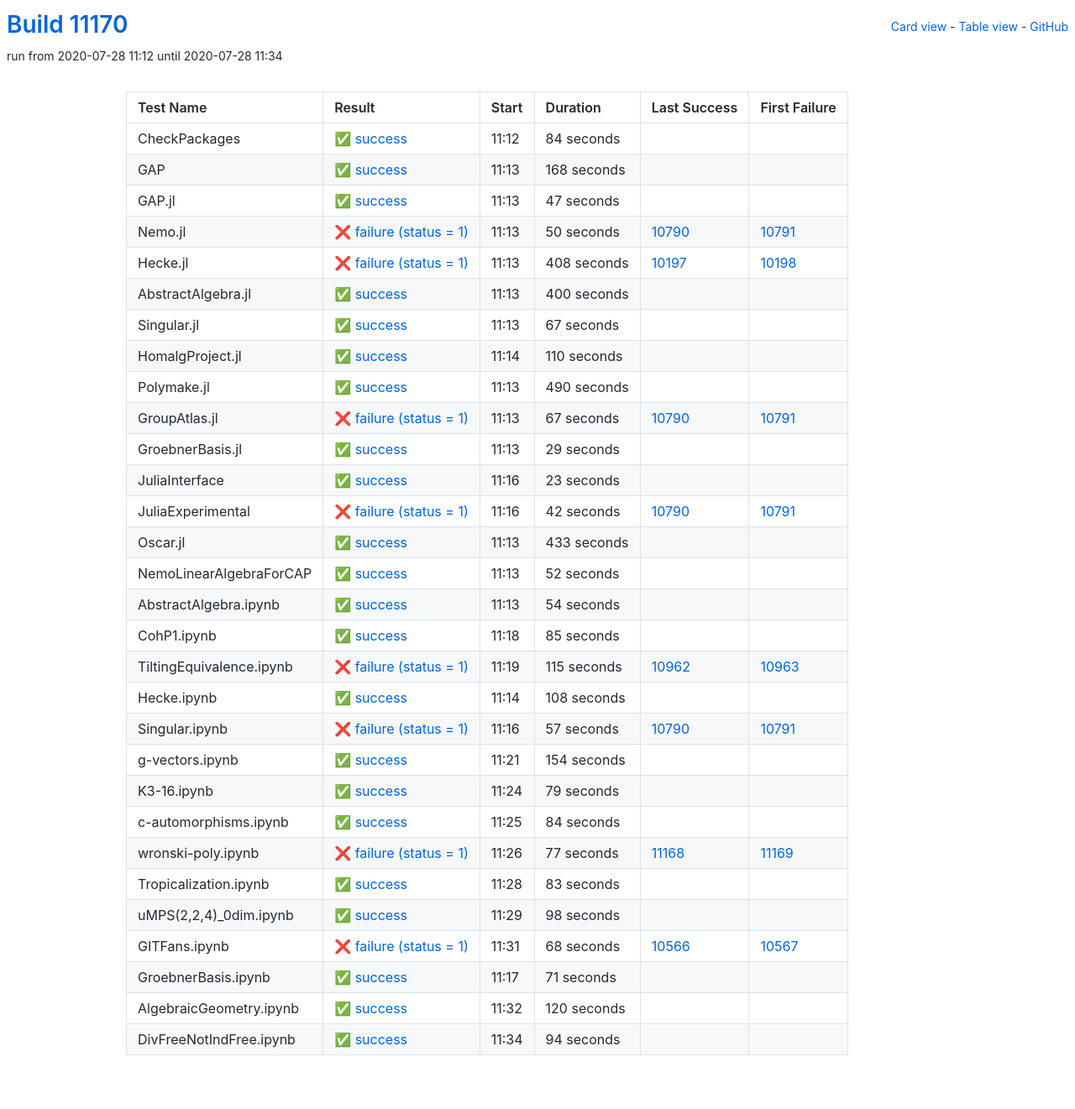
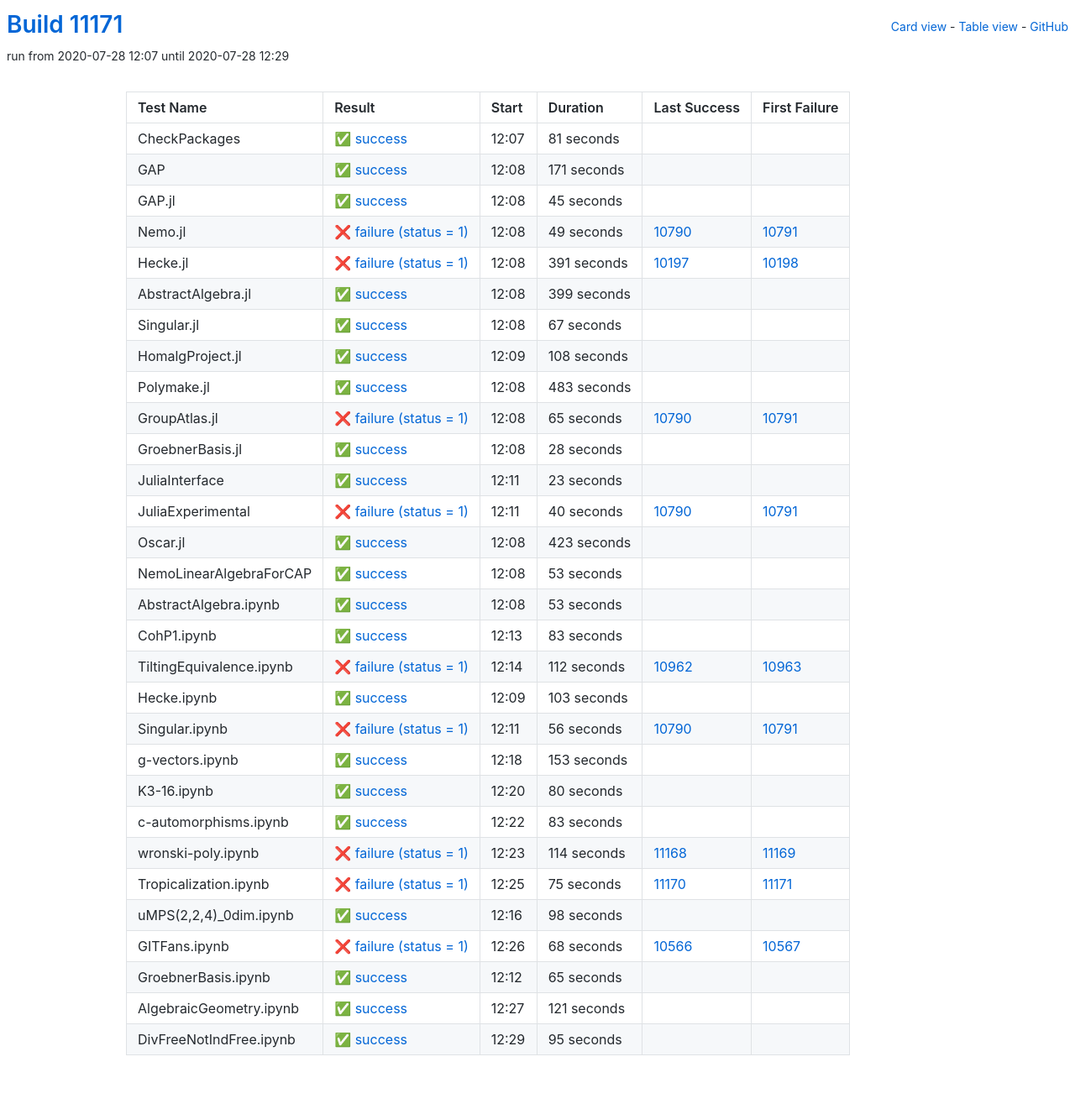
Before and after one commit to oscar-system/oscar-ci-status, a Jekyll site: the page built from table.html, in a window 1280 px wide. Shown: the whole page at 84% size. Built offline with Jekyll 4.4.1, drawn with Linux system fonts in a browser that asks for light colours.

Commit message:
Build #11171

```diff
--- a/_data/ci.yml
+++ b/_data/ci.yml
@@ -1,6 +1,6 @@
 ---
-build: 11170
-build_url: https://oscarci.mathematik.uni-kl.de/job/oscar/11170/
+build: 11171
+build_url: https://oscarci.mathematik.uni-kl.de/job/oscar/11171/
 job: oscar
 organization: oscar-system
 repo: oscar-ci-status
@@ -8,80 +8,80 @@
 tests:
 - name: CheckPackages
   id: checkpackages
-  log: https://oscarci.mathematik.uni-kl.de/job/oscar/11170/artifact/logs/build-11170/CheckPackages.log
-  start: 2020-07-28 11:12
+  log: https://oscarci.mathematik.uni-kl.de/job/oscar/11171/artifact/logs/build-11171/CheckPackages.log
+  start: 2020-07-28 12:07
   success: true
   exitcode: 0
   status: success
-  duration: 84
+  duration: 81
   last_success: false
   last_success_url:
   first_failure: false
   first_failure_url:
 - name: GAP
   id: gap
-  log: https://oscarci.mathematik.uni-kl.de/job/oscar/11170/artifact/logs/build-11170/GAP.log
-  start: 2020-07-28 11:13
+  log: https://oscarci.mathematik.uni-kl.de/job/oscar/11171/artifact/logs/build-11171/GAP.log
+  start: 2020-07-28 12:08
   success: true
   exitcode: 0
   status: success
-  duration: 168
+  duration: 171
   last_success: false
   last_success_url:
   first_failure: false
   first_failure_url:
 - name: GAP.jl
   id: gap-jl
-  log: https://oscarci.mathematik.uni-kl.de/job/oscar/11170/artifact/logs/build-11170/GAP.jl.log
-  start: 2020-07-28 11:13
+  log: https://oscarci.mathematik.uni-kl.de/job/oscar/11171/artifact/logs/build-11171/GAP.jl.log
+  start: 2020-07-28 12:08
   success: true
   exitcode: 0
   status: success
-  duration: 47
+  duration: 45
   last_success: false
   last_success_url:
   first_failure: false
   first_failure_url:
 - name: Nemo.jl
   id: nemo-jl
-  log: https://oscarci.mathematik.uni-kl.de/job/oscar/11170/artifact/logs/build-11170/Nemo.jl.log
-  start: 2020-07-28 11:13
+  log: https://oscarci.mathematik.uni-kl.de/job/oscar/11171/artifact/logs/build-11171/Nemo.jl.log
+  start: 2020-07-28 12:08
   success: false
   exitcode: 1
   status: failure
-  duration: 50
+  duration: 49
   last_success: 10790
   last_success_url: https://oscarci.mathematik.uni-kl.de/job/oscar/10790/
   first_failure: 10791
   first_failure_url: https://oscarci.mathematik.uni-kl.de/job/oscar/10791/
 - name: Hecke.jl
   id: hecke-jl
-  log: https://oscarci.mathematik.uni-kl.de/job/oscar/11170/artifact/logs/build-11170/Hecke.jl.log
-  start: 2020-07-28 11:13
+  log: https://oscarci.mathematik.uni-kl.de/job/oscar/11171/artifact/logs/build-11171/Hecke.jl.log
+  start: 2020-07-28 12:08
   success: false
   exitcode: 1
   status: failure
-  duration: 408
+  duration: 391
   last_success: 10197
   last_success_url: https://oscarci.mathematik.uni-kl.de/job/oscar/10197/
   first_failure: 10198
   first_failure_url: https://oscarci.mathematik.uni-kl.de/job/oscar/10198/
 - name: AbstractAlgebra.jl
   id: abstractalgebra-jl
-  log: https://oscarci.mathematik.uni-kl.de/job/oscar/11170/artifact/logs/build-11170/AbstractAlgebra.jl.log
-  start: 2020-07-28 11:13
+  log: https://oscarci.mathematik.uni-kl.de/job/oscar/11171/artifact/logs/build-11171/AbstractAlgebra.jl.log
+  start: 2020-07-28 12:08
   success: true
   exitcode: 0
   status: success
-  duration: 400
+  duration: 399
   last_success: false
   last_success_url:
   first_failure: false
   first_failure_url:
 - name: Singular.jl
   id: singular-jl
-  log: https://oscarci.mathematik.uni-kl.de/job/oscar/11170/artifact/logs/build-11170/Singular.jl.log
-  start: 2020-07-28 11:13
+  log: https://oscarci.mathematik.uni-kl.de/job/oscar/11171/artifact/logs/build-11171/Singular.jl.log
+  start: 2020-07-28 12:08
   success: true
   exitcode: 0
   status: success
@@ -92,56 +92,56 @@
   first_failure_url:
 - name: HomalgProject.jl
   id: homalgproject-jl
-  log: https://oscarci.mathematik.uni-kl.de/job/oscar/11170/artifact/logs/build-11170/HomalgProject.jl.log
-  start: 2020-07-28 11:14
+  log: https://oscarci.mathematik.uni-kl.de/job/oscar/11171/artifact/logs/build-11171/HomalgProject.jl.log
+  start: 2020-07-28 12:09
   success: true
   exitcode: 0
   status: success
-  duration: 110
+  duration: 108
   last_success: false
   last_success_url:
   first_failure: false
   first_failure_url:
 - name: Polymake.jl
   id: polymake-jl
-  log: https://oscarci.mathematik.uni-kl.de/job/oscar/11170/artifact/logs/build-11170/Polymake.jl.log
-  start: 2020-07-28 11:13
+  log: https://oscarci.mathematik.uni-kl.de/job/oscar/11171/artifact/logs/build-11171/Polymake.jl.log
+  start: 2020-07-28 12:08
   success: true
   exitcode: 0
   status: success
-  duration: 490
+  duration: 483
   last_success: false
   last_success_url:
   first_failure: false
   first_failure_url:
 - name: GroupAtlas.jl
   id: groupatlas-jl
-  log: https://oscarci.mathematik.uni-kl.de/job/oscar/11170/artifact/logs/build-11170/GroupAtlas.jl.log
-  start: 2020-07-28 11:13
+  log: https://oscarci.mathematik.uni-kl.de/job/oscar/11171/artifact/logs/build-11171/GroupAtlas.jl.log
+  start: 2020-07-28 12:08
   success: false
   exitcode: 1
   status: failure
-  duration: 67
+  duration: 65
   last_success: 10790
   last_success_url: https://oscarci.mathematik.uni-kl.de/job/oscar/10790/
   first_failure: 10791
   first_failure_url: https://oscarci.mathematik.uni-kl.de/job/oscar/10791/
 - name: GroebnerBasis.jl
   id: groebnerbasis-jl
-  log: https://oscarci.mathematik.uni-kl.de/job/oscar/11170/artifact/logs/build-11170/GroebnerBasis.jl.log
-  start: 2020-07-28 11:13
+  log: https://oscarci.mathematik.uni-kl.de/job/oscar/11171/artifact/logs/build-11171/GroebnerBasis.jl.log
+  start: 2020-07-28 12:08
   success: true
   exitcode: 0
   status: success
-  duration: 29
+  duration: 28
   last_success: false
   last_success_url:
   first_failure: false
   first_failure_url:
 - name: JuliaInterface
   id: juliainterface
-  log: https://oscarci.mathematik.uni-kl.de/job/oscar/11170/artifact/logs/build-11170/JuliaInterface.log
-  start: 2020-07-28 11:16
+  log: https://oscarci.mathematik.uni-kl.de/job/oscar/11171/artifact/logs/build-11171/JuliaInterface.log
+  start: 2020-07-28 12:11
   success: true
   exitcode: 0
   status: success
@@ -152,152 +152,56 @@
   first_failure_url:
 - name: JuliaExperimental
   id: juliaexperimental
-  log: https://oscarci.mathematik.uni-kl.de/job/oscar/11170/artifact/logs/build-11170/JuliaExperimental.log
-  start: 2020-07-28 11:16
+  log: https://oscarci.mathematik.uni-kl.de/job/oscar/11171/artifact/logs/build-11171/JuliaExperimental.log
+  start: 2020-07-28 12:11
   success: false
   exitcode: 1
   status: failure
-  duration: 42
+  duration: 40
   last_success: 10790
   last_success_url: https://oscarci.mathematik.uni-kl.de/job/oscar/10790/
   first_failure: 10791
   first_failure_url: https://oscarci.mathematik.uni-kl.de/job/oscar/10791/
 - name: Oscar.jl
   id: oscar-jl
-  log: https://oscarci.mathematik.uni-kl.de/job/oscar/11170/artifact/logs/build-11170/Oscar.jl.log
-  start: 2020-07-28 11:13
+  log: https://oscarci.mathematik.uni-kl.de/job/oscar/11171/artifact/logs/build-11171/Oscar.jl.log
+  start: 2020-07-28 12:08
   success: true
   exitcode: 0
   status: success
-  duration: 433
+  duration: 423
   last_success: false
   last_success_url:
   first_failure: false
   first_failure_url:
 - name: NemoLinearAlgebraForCAP
   id: nemolinearalgebraforcap
-  log: https://oscarci.mathematik.uni-kl.de/job/oscar/11170/artifact/logs/build-11170/NemoLinearAlgebraForCAP.log
-  start: 2020-07-28 11:13
+  log: https://oscarci.mathematik.uni-kl.de/job/oscar/11171/artifact/logs/build-11171/NemoLinearAlgebraForCAP.log
+  start: 2020-07-28 12:08
   success: true
   exitcode: 0
   status: success
-  duration: 52
+  duration: 53
   last_success: false
   last_success_url:
   first_failure: false
   first_failure_url:
 - name: AbstractAlgebra.ipynb
   id: abstractalgebra-ipynb
-  log: https://oscarci.mathematik.uni-kl.de/job/oscar/11170/artifact/logs/build-11170/AbstractAlgebra.ipynb.log
-  start: 2020-07-28 11:13
+  log: https://oscarci.mathematik.uni-kl.de/job/oscar/11171/artifact/logs/build-11171/AbstractAlgebra.ipynb.log
+  start: 2020-07-28 12:08
   success: true
   exitcode: 0
   status: success
-  duration: 54
+  duration: 53
   last_success: false
   last_success_url:
   first_failure: false
   first_failure_url:
 - name: CohP1.ipynb
   id: cohp1-ipynb
-  log: https://oscarci.mathematik.uni-kl.de/job/oscar/11170/artifact/logs/build-11170/CohP1.ipynb.log
-  start: 2020-07-28 11:18
-  success: true
-  exitcode: 0
-  status: success
-  duration: 85
-  last_success: false
-  last_success_url:
-  first_failure: false
-  first_failure_url:
-- name: TiltingEquivalence.ipynb
-  id: tiltingequivalence-ipynb
-  log: https://oscarci.mathematik.uni-kl.de/job/oscar/11170/artifact/logs/build-11170/TiltingEquivalence.ipynb.log
-  start: 2020-07-28 11:19
-  success: false
-  exitcode: 1
-  status: failure
-  duration: 115
-  last_success: 10962
-  last_success_url: https://oscarci.mathematik.uni-kl.de/job/oscar/10962/
-  first_failure: 10963
-  first_failure_url: https://oscarci.mathematik.uni-kl.de/job/oscar/10963/
-- name: Hecke.ipynb
-  id: hecke-ipynb
-  log: https://oscarci.mathematik.uni-kl.de/job/oscar/11170/artifact/logs/build-11170/Hecke.ipynb.log
-  start: 2020-07-28 11:14
-  success: true
-  exitcode: 0
-  status: success
-  duration: 108
-  last_success: false
-  last_success_url:
-  first_failure: false
-  first_failure_url:
-- name: Singular.ipynb
-  id: singular-ipynb
-  log: https://oscarci.mathematik.uni-kl.de/job/oscar/11170/artifact/logs/build-11170/Singular.ipynb.log
-  start: 2020-07-28 11:16
-  success: false
-  exitcode: 1
-  status: failure
-  duration: 57
-  last_success: 10790
-  last_success_url: https://oscarci.mathematik.uni-kl.de/job/oscar/10790/
-  first_failure: 10791
-  first_failure_url: https://oscarci.mathematik.uni-kl.de/job/oscar/10791/
-- name: g-vectors.ipynb
-  id: g-vectors-ipynb
-  log: https://oscarci.mathematik.uni-kl.de/job/oscar/11170/artifact/logs/build-11170/g-vectors.ipynb.log
-  start: 2020-07-28 11:21
-  success: true
-  exitcode: 0
-  status: success
-  duration: 154
-  last_success: false
-  last_success_url:
-  first_failure: false
-  first_failure_url:
-- name: K3-16.ipynb
-  id: k3-16-ipynb
-  log: https://oscarci.mathematik.uni-kl.de/job/oscar/11170/artifact/logs/build-11170/K3-16.ipynb.log
-  start: 2020-07-28 11:24
-  success: true
-  exitcode: 0
-  status: success
-  duration: 79
-  last_success: false
-  last_success_url:
-  first_failure: false
-  first_failure_url:
-- name: c-automorphisms.ipynb
-  id: c-automorphisms-ipynb
-  log: https://oscarci.mathematik.uni-kl.de/job/oscar/11170/artifact/logs/build-11170/c-automorphisms.ipynb.log
-  start: 2020-07-28 11:25
-  success: true
-  exitcode: 0
-  status: success
-  duration: 84
-  last_success: false
-  last_success_url:
-  first_failure: false
-  first_failure_url:
-- name: wronski-poly.ipynb
-  id: wronski-poly-ipynb
-  log: https://oscarci.mathematik.uni-kl.de/job/oscar/11170/artifact/logs/build-11170/wronski-poly.ipynb.log
-  start: 2020-07-28 11:26
-  success: false
-  exitcode: 1
-  status: failure
-  duration: 77
-  last_success: 11168
-  last_success_url: https://oscarci.mathematik.uni-kl.de/job/oscar/11168/
-  first_failure: 11169
-  first_failure_url: https://oscarci.mathematik.uni-kl.de/job/oscar/11169/
-- name: Tropicalization.ipynb
-  id: tropicalization-ipynb
-  log: https://oscarci.mathematik.uni-kl.de/job/oscar/11170/artifact/logs/build-11170/Tropicalization.ipynb.log
-  start: 2020-07-28 11:28
+  log: https://oscarci.mathematik.uni-kl.de/job/oscar/11171/artifact/logs/build-11171/CohP1.ipynb.log
+  start: 2020-07-28 12:13
   success: true
   exitcode: 0
   status: success
@@ -306,10 +210,106 @@
   last_success_url:
   first_failure: false
   first_failure_url:
+- name: TiltingEquivalence.ipynb
+  id: tiltingequivalence-ipynb
+  log: https://oscarci.mathematik.uni-kl.de/job/oscar/11171/artifact/logs/build-11171/TiltingEquivalence.ipynb.log
+  start: 2020-07-28 12:14
+  success: false
+  exitcode: 1
+  status: failure
+  duration: 112
+  last_success: 10962
+  last_success_url: https://oscarci.mathematik.uni-kl.de/job/oscar/10962/
+  first_failure: 10963
+  first_failure_url: https://oscarci.mathematik.uni-kl.de/job/oscar/10963/
+- name: Hecke.ipynb
+  id: hecke-ipynb
+  log: https://oscarci.mathematik.uni-kl.de/job/oscar/11171/artifact/logs/build-11171/Hecke.ipynb.log
+  start: 2020-07-28 12:09
+  success: true
+  exitcode: 0
+  status: success
+  duration: 103
+  last_success: false
+  last_success_url:
+  first_failure: false
+  first_failure_url:
+- name: Singular.ipynb
+  id: singular-ipynb
+  log: https://oscarci.mathematik.uni-kl.de/job/oscar/11171/artifact/logs/build-11171/Singular.ipynb.log
+  start: 2020-07-28 12:11
+  success: false
+  exitcode: 1
+  status: failure
+  duration: 56
+  last_success: 10790
+  last_success_url: https://oscarci.mathematik.uni-kl.de/job/oscar/10790/
+  first_failure: 10791
+  first_failure_url: https://oscarci.mathematik.uni-kl.de/job/oscar/10791/
+- name: g-vectors.ipynb
+  id: g-vectors-ipynb
+  log: https://oscarci.mathematik.uni-kl.de/job/oscar/11171/artifact/logs/build-11171/g-vectors.ipynb.log
+  start: 2020-07-28 12:18
+  success: true
+  exitcode: 0
+  status: success
+  duration: 153
+  last_success: false
+  last_success_url:
+  first_failure: false
+  first_failure_url:
+- name: K3-16.ipynb
+  id: k3-16-ipynb
+  log: https://oscarci.mathematik.uni-kl.de/job/oscar/11171/artifact/logs/build-11171/K3-16.ipynb.log
+  start: 2020-07-28 12:20
+  success: true
+  exitcode: 0
+  status: success
+  duration: 80
+  last_success: false
+  last_success_url:
+  first_failure: false
+  first_failure_url:
+- name: c-automorphisms.ipynb
+  id: c-automorphisms-ipynb
+  log: https://oscarci.mathematik.uni-kl.de/job/oscar/11171/artifact/logs/build-11171/c-automorphisms.ipynb.log
+  start: 2020-07-28 12:22
+  success: true
+  exitcode: 0
+  status: success
+  duration: 83
+  last_success: false
+  last_success_url:
+  first_failure: false
+  first_failure_url:
+- name: wronski-poly.ipynb
+  id: wronski-poly-ipynb
+  log: https://oscarci.mathematik.uni-kl.de/job/oscar/11171/artifact/logs/build-11171/wronski-poly.ipynb.log
+  start: 2020-07-28 12:23
+  success: false
+  exitcode: 1
+  status: failure
+  duration: 114
+  last_success: 11168
+  last_success_url: https://oscarci.mathematik.uni-kl.de/job/oscar/11168/
+  first_failure: 11169
+  first_failure_url: https://oscarci.mathematik.uni-kl.de/job/oscar/11169/
+- name: Tropicalization.ipynb
+  id: tropicalization-ipynb
+  log: https://oscarci.mathematik.uni-kl.de/job/oscar/11171/artifact/logs/build-11171/Tropicalization.ipynb.log
+  start: 2020-07-28 12:25
+  success: false
+  exitcode: 1
+  status: failure
+  duration: 75
+  last_success: 11170
+  last_success_url: https://oscarci.mathematik.uni-kl.de/job/oscar/11170/
+  first_failure: 11171
+  first_failure_url: https://oscarci.mathematik.uni-kl.de/job/oscar/11171/
 - name: uMPS(2,2,4)_0dim.ipynb
   id: umps-2-2-4-0dim-ipynb
-  log: https://oscarci.mathematik.uni-kl.de/job/oscar/11170/artifact/logs/build-11170/uMPS-2-2-4-_0dim.ipynb.log
-  start: 2020-07-28 11:29
+  log: https://oscarci.mathematik.uni-kl.de/job/oscar/11171/artifact/logs/build-11171/uMPS-2-2-4-_0dim.ipynb.log
+  start: 2020-07-28 12:16
   success: true
   exitcode: 0
   status: success
@@ -320,8 +320,8 @@
   first_failure_url:
 - name: GITFans.ipynb
   id: gitfans-ipynb
-  log: https://oscarci.mathematik.uni-kl.de/job/oscar/11170/artifact/logs/build-11170/GITFans.ipynb.log
-  start: 2020-07-28 11:31
+  log: https://oscarci.mathematik.uni-kl.de/job/oscar/11171/artifact/logs/build-11171/GITFans.ipynb.log
+  start: 2020-07-28 12:26
   success: false
   exitcode: 1
   status: failure
@@ -332,36 +332,36 @@
   first_failure_url: https://oscarci.mathematik.uni-kl.de/job/oscar/10567/
 - name: GroebnerBasis.ipynb
   id: groebnerbasis-ipynb
-  log: https://oscarci.mathematik.uni-kl.de/job/oscar/11170/artifact/logs/build-11170/GroebnerBasis.ipynb.log
-  start: 2020-07-28 11:17
+  log: https://oscarci.mathematik.uni-kl.de/job/oscar/11171/artifact/logs/build-11171/GroebnerBasis.ipynb.log
+  start: 2020-07-28 12:12
   success: true
   exitcode: 0
   status: success
-  duration: 71
+  duration: 65
   last_success: false
   last_success_url:
   first_failure: false
   first_failure_url:
 - name: AlgebraicGeometry.ipynb
   id: algebraicgeometry-ipynb
-  log: https://oscarci.mathematik.uni-kl.de/job/oscar/11170/artifact/logs/build-11170/AlgebraicGeometry.ipynb.log
-  start: 2020-07-28 11:32
+  log: https://oscarci.mathematik.uni-kl.de/job/oscar/11171/artifact/logs/build-11171/AlgebraicGeometry.ipynb.log
+  start: 2020-07-28 12:27
   success: true
   exitcode: 0
   status: success
-  duration: 120
+  duration: 121
   last_success: false
   last_success_url:
   first_failure: false
   first_failure_url:
 - name: DivFreeNotIndFree.ipynb
   id: divfreenotindfree-ipynb
-  log: https://oscarci.mathematik.uni-kl.de/job/oscar/11170/artifact/logs/build-11170/DivFreeNotIndFree.ipynb.log
-  start: 2020-07-28 11:34
+  log: https://oscarci.mathematik.uni-kl.de/job/oscar/11171/artifact/logs/build-11171/DivFreeNotIndFree.ipynb.log
+  start: 2020-07-28 12:29
   success: true
   exitcode: 0
   status: success
-  duration: 94
+  duration: 95
   last_success: false
   last_success_url:
   first_failure: false
```
Also changed, not shown: README.md.
